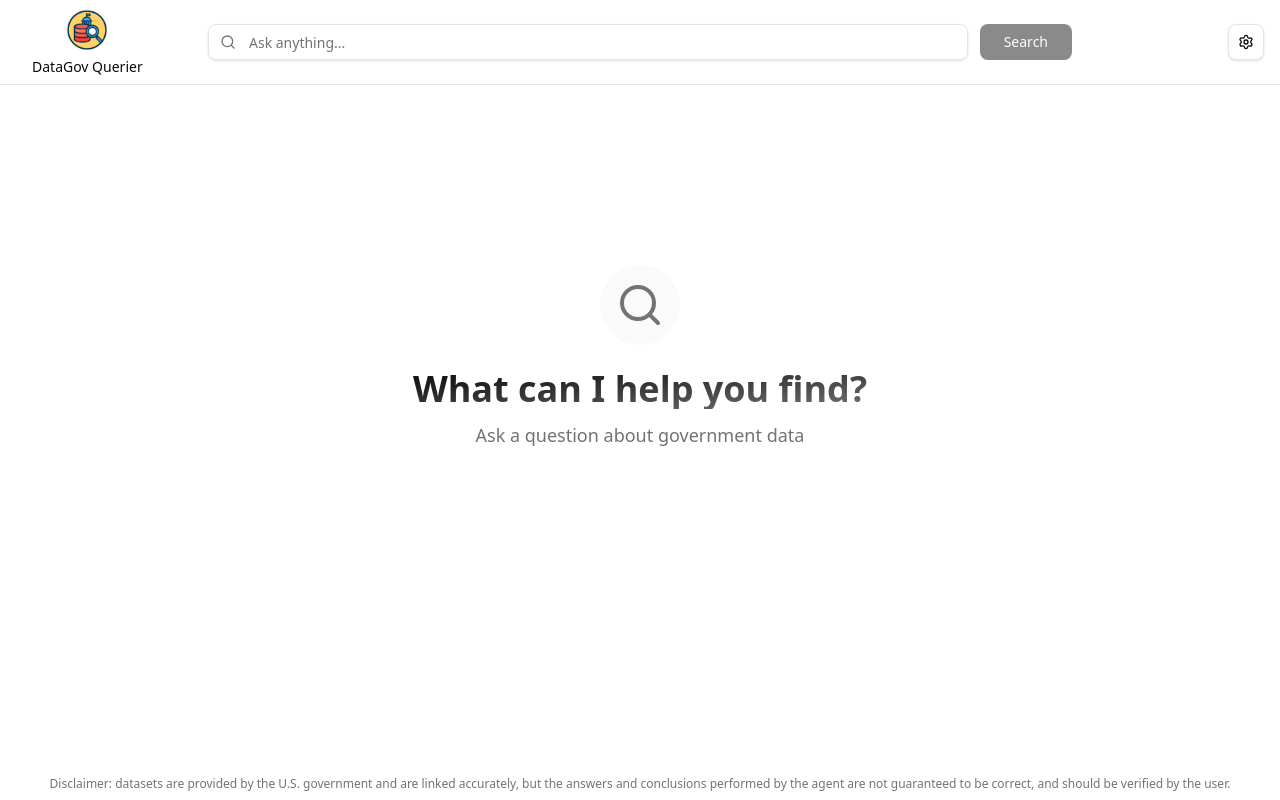
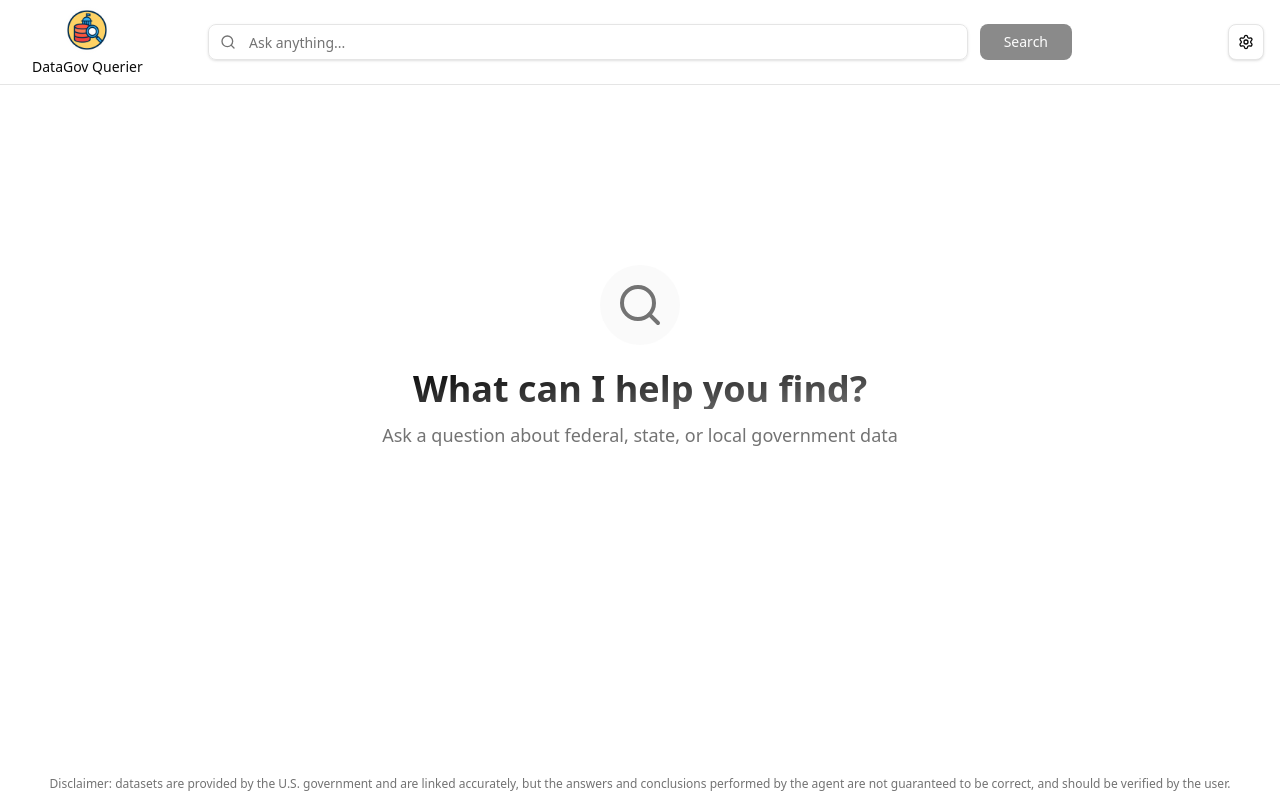
Before and after one commit to shai-mann/data-gov-ui, a Next.js app: page / in a window 1280 px wide. Built offline with nearby package versions, Linux system fonts and the light colour scheme.

Commit message:
update copy

```diff
--- a/src/app/page.tsx
+++ b/src/app/page.tsx
@@ -280,7 +280,7 @@ export default function Home() {
               What can I help you find?
             </h1>
             <p className="text-muted-foreground text-lg">
-              Ask a question about government data
+              Ask a question about federal, state, or local government data
             </p>
           </div>
         ) : (
```
